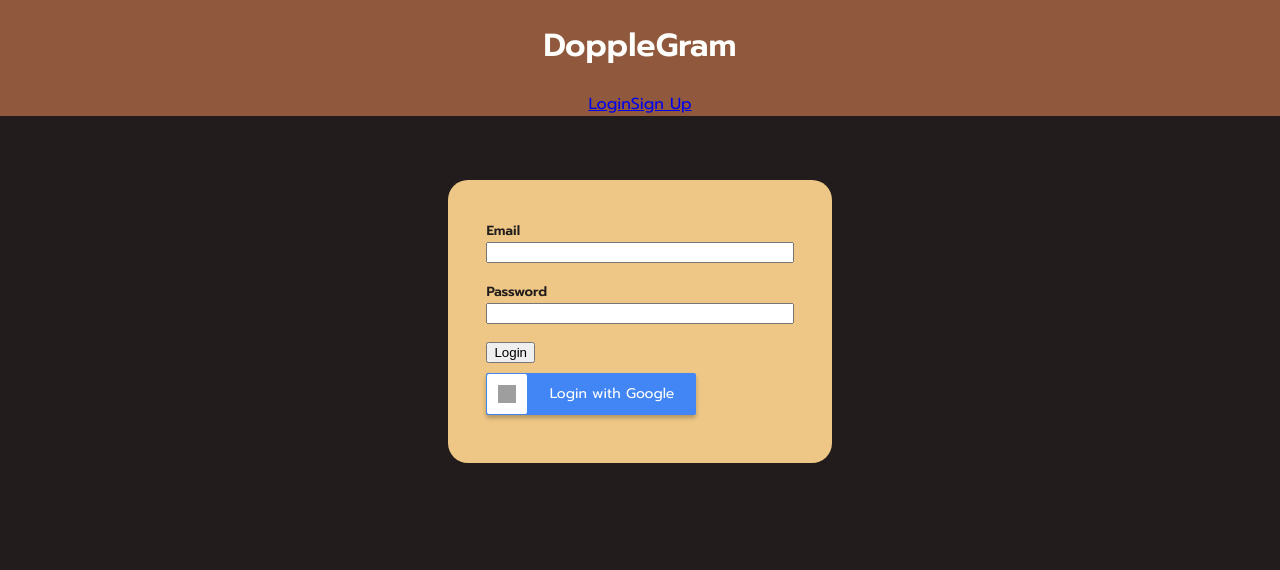
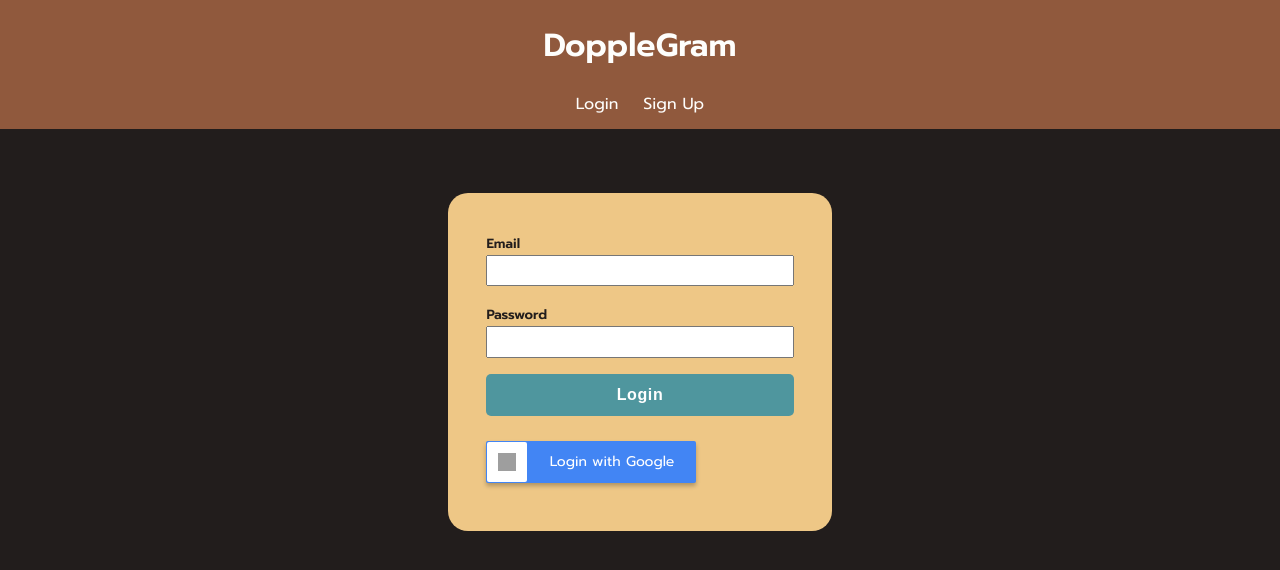
Before and after one commit to Gumgooki/dopplegram, a React app: page /my-images in a window 1280 px wide. Built offline with nearby package versions, Linux system fonts and the light colour scheme; no server answers; grey boxes are pictures that could not be loaded.

Commit message:
cleaned up login nav and finished styling the signup/login forms

```diff
--- a/client/components/authform.js
+++ b/client/components/authform.js
@@ -74,7 +74,7 @@ const AuthForm = props => {
           </label>
           <input name="password" type="password" value={state.password} onChange={handleChange}/>
         </div>
-        <div>
+        <div className="credentialField">
           <button type="submit">{displayName}</button>
         </div>
         {error && error.response && <div> {error.response.data} </div>}
--- a/client/components/navbar.js
+++ b/client/components/navbar.js
@@ -24,7 +24,7 @@ const Navbar = ({handleClick, isLoggedIn}) => (
           </div>
         </div>
       ) : (
-        <div>
+        <div className="loginNav">
           {/* The navbar will show these links before you log in */}
           <Link to="/login">Login</Link>
           <Link to="/signup">Sign Up</Link>
--- a/public/style.css
+++ b/public/style.css
@@ -92,6 +92,17 @@ body {
   margin: 1%;
 }
 
+.loginNav {
+  text-align: center;
+  margin: 1%;
+}
+
+.loginNav a {
+  text-decoration: none;
+  color: #fefefc;
+  margin: 1%;
+}
+
 /* Account Page */
 .accoutnDiv {
   align-self: center;
@@ -113,9 +124,24 @@ body {
   padding-bottom: 1rem;
 }
 
+.credentialField button {
+  background-color: #4f969e;
+  padding: 4%;
+  border: none;
+  border-radius: 5px;
+  font-size: 1rem;
+  font-weight: 600;
+  color: #fff;
+  letter-spacing: 0.6px;
+}
+
 .credentialField label {
   color: #221d1c;
   font-weight: 600;
+}
+
+.credentialField input {
+  padding: 2%;
 }
 
 .google-btn {
```
